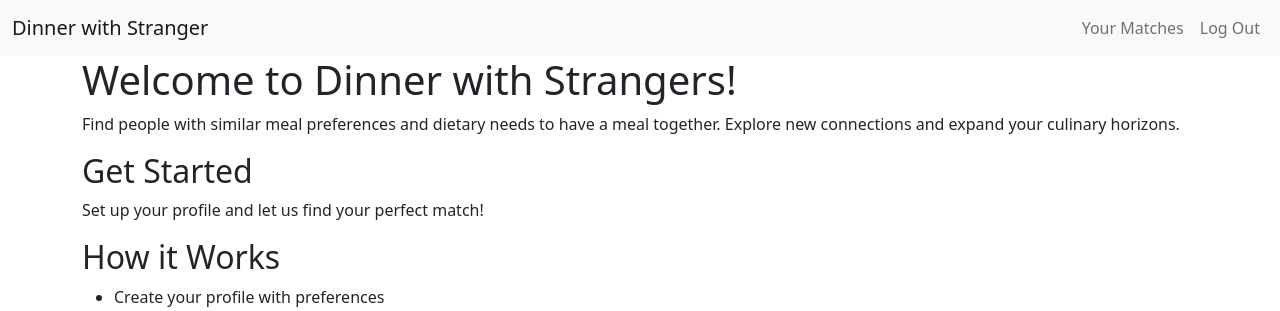
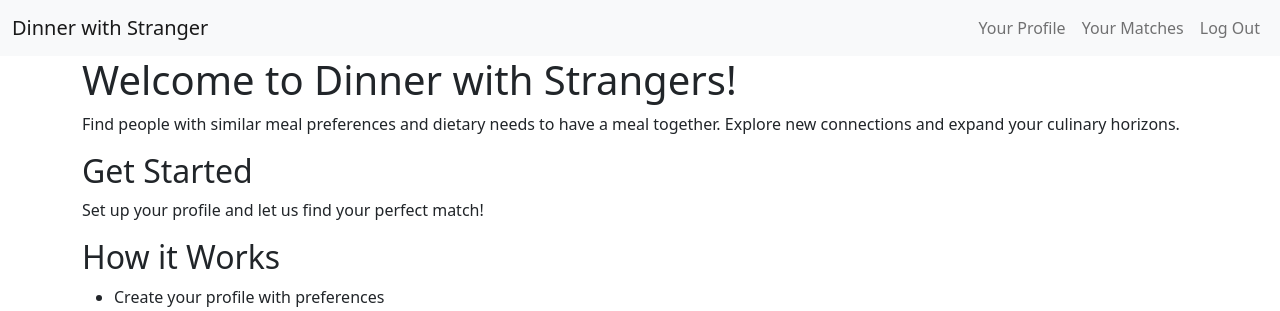
Before and after one commit to Archie-Henderson/Dinner-With-a-Stranger, a Django app: page / in a window 1280 px wide. Shown: the top 311 px of the page. Run offline with Django 3.2, Linux system fonts and the light colour scheme; the visitor is signed in with stand-in values (Sample User, id 1).

Commit message:
dealt with user_profile app name issue

```diff
--- a/templates/partials/navbar.html
+++ b/templates/partials/navbar.html
@@ -14,6 +14,10 @@
             <ul class="navbar-nav ms-auto">
                 {% if user.is_authenticated %}
                     <!-- If logged in -->
+
+                    <li class="nav-item">
+                        <a class="nav-link" href="{% url 'user_page:profile_home' %}">Your Profile</a>
+                    </li>
                     <li class="nav-item">
                         <a class="nav-link" href="{% url 'matches:matches_possible' %}">Your Matches</a>
                     </li>
--- a/user_page/urls.py
+++ b/user_page/urls.py
@@ -1,5 +1,7 @@
 from django.urls import path
 from . import views
+
+app_name = 'user_page'
 
 urlpatterns = [
     path('profile/', views.profile_home, name='profile_home'),
```
